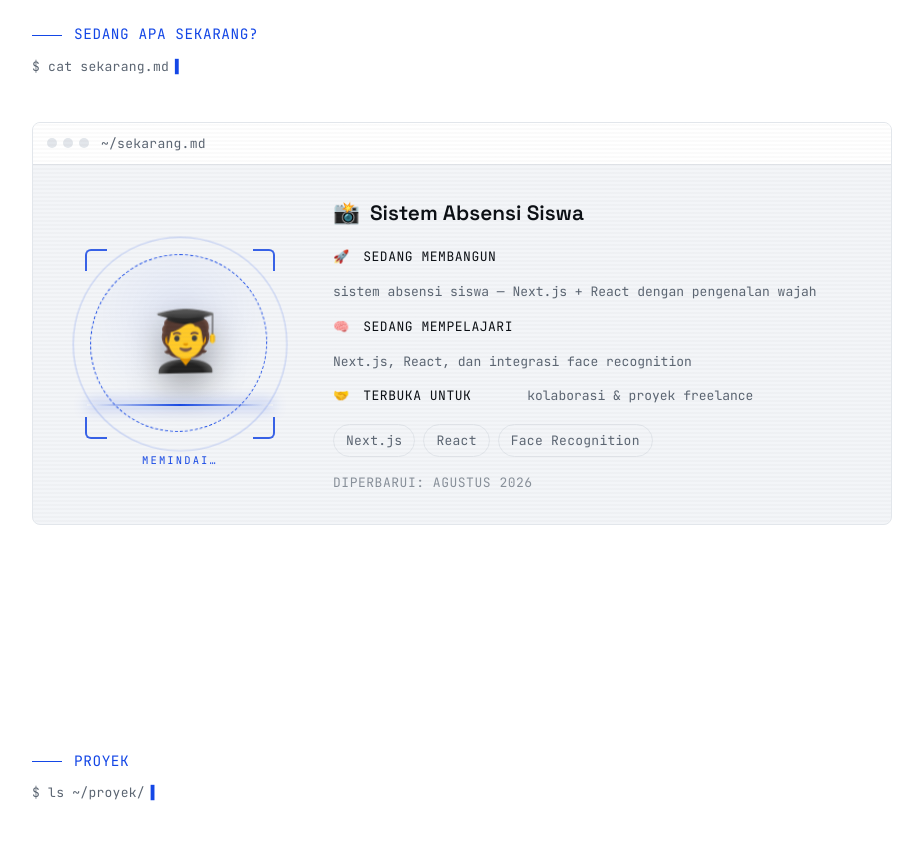
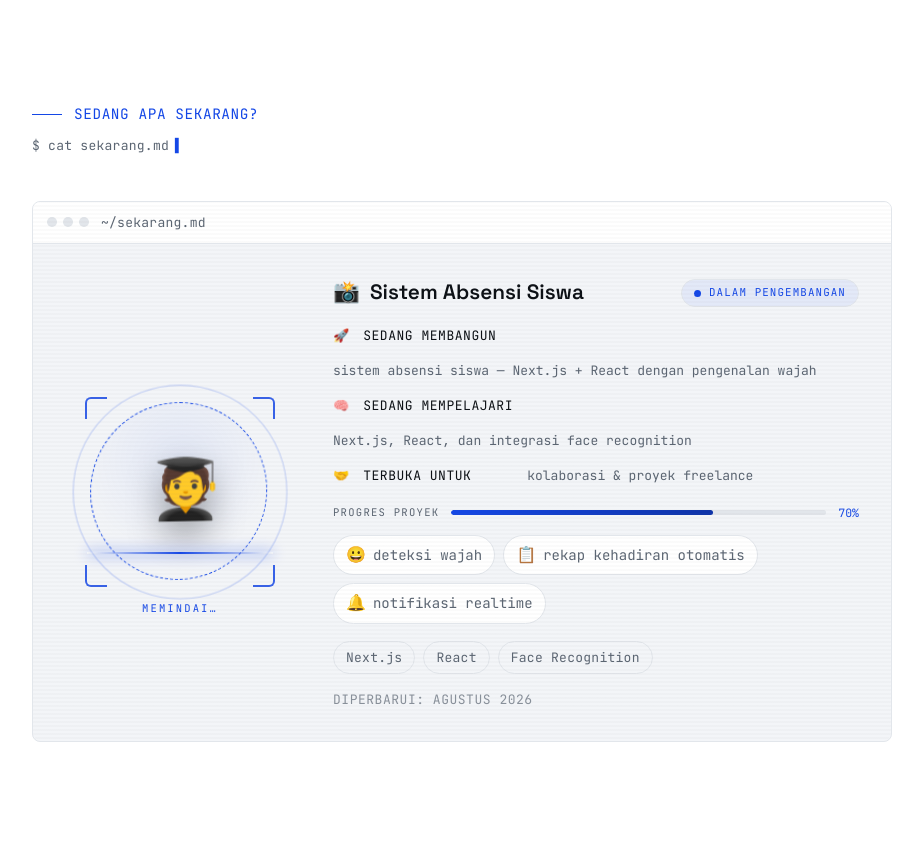
Before and after one commit to kerlan404/portofolio, a plain HTML site: page index.html in a window 1280 px wide. Shown: the part 2660-3506 px from the top of the page, without its empty margins (68-991 px from the left). Drawn offline with Linux system fonts and the light colour scheme.

Commit message:
kontak & konten: about jadi siswa RPL + fullstack + vibe coding (3 bahasa), icon gmail berwarna #EA4335, kontak asli (WA 62859102765755, email, github kerlan404, IG devick404), section Sekarang + badge status + progress bar 70% (CSS var) + fitur chips

```diff
--- a/css/style.css
+++ b/css/style.css
@@ -876,6 +876,10 @@ html[data-theme='dark'] .tech-chip img[src$='nextdotjs.svg'] {
   display: flex; flex-direction: column; gap: 13px;
   min-width: 0;
 }
+.now-head {
+  display: flex; align-items: center; justify-content: space-between;
+  gap: 12px; flex-wrap: wrap;
+}
 .now-title {
   display: flex; align-items: center; gap: 10px;
   font-family: var(--display);
@@ -885,6 +889,24 @@ html[data-theme='dark'] .tech-chip img[src$='nextdotjs.svg'] {
   margin-bottom: 2px;
 }
 .now-title .now-emoji { font-size: 1.35rem; }
+/* status "dalam pengembangan" (dot berdenyut) */
+.now-status {
+  display: inline-flex; align-items: center; gap: 8px;
+  font-family: var(--mono);
+  font-size: 0.68rem;
+  letter-spacing: 0.1em;
+  text-transform: uppercase;
+  color: var(--accent);
+  border: 1px solid var(--border);
+  border-radius: 999px;
+  padding: 4px 12px;
+  background: var(--accent-soft);
+}
+.now-status .dot {
+  width: 7px; height: 7px; border-radius: 50%;
+  background: var(--accent);
+  animation: live-pulse 1.8s ease-out infinite;
+}
 .now-row {
   display: flex; align-items: baseline; gap: 14px; flex-wrap: wrap;
 }
@@ -896,6 +918,64 @@ html[data-theme='dark'] .tech-chip img[src$='nextdotjs.svg'] {
   min-width: 150px;
 }
 .now-val { color: var(--ink-muted); }
+/* progress bar proyek (ubah nilai di sini untuk mengubah % tampilan) */
+.now-progress {
+  --now-progress: 70%;
+  display: flex; align-items: center; gap: 12px;
+  margin-top: 4px;
+}
+.now-progress-label {
+  font-size: 0.66rem;
+  letter-spacing: 0.12em;
+  text-transform: uppercase;
+  color: var(--ink-muted);
+  white-space: nowrap;
+}
+.now-progress-track {
+  flex: 1;
+  height: 5px;
+  border-radius: 4px;
+  background: var(--border);
+  overflow: hidden;
+}
+.now-progress-track i {
+  display: block;
+  height: 100%;
+  width: var(--now-progress);
+  border-radius: 4px;
+  background: linear-gradient(90deg, var(--accent), var(--accent-dim));
+  transform-origin: left;
+  animation: progress-grow 1.6s cubic-bezier(0.22, 1, 0.36, 1) both;
+}
+.now-progress-pct {
+  font-size: 0.72rem;
+  color: var(--accent);
+  white-space: nowrap;
+}
+@keyframes progress-grow {
+  from { transform: scaleX(0); }
+  to { transform: scaleX(1); }
+}
+/* daftar fitur (emoji chips) */
+.now-feats {
+  display: flex; flex-wrap: wrap; gap: 8px;
+}
+.now-feats li {
+  display: inline-flex; align-items: center; gap: 7px;
+  padding: 6px 12px;
+  border: 1px solid var(--border);
+  border-radius: 999px;
+  background: var(--bg);
+  font-size: var(--fs-small);
+  color: var(--ink-muted);
+  transition: border-color var(--dur) ease, color var(--dur) ease, transform 0.15s ease;
+}
+.now-feats li:hover {
+  border-color: var(--accent);
+  color: var(--ink);
+  transform: translateY(-2px);
+}
+.now-feats .feat-emoji { font-size: 1rem; }
 .now-tags { display: flex; flex-wrap: wrap; gap: 8px; margin-top: 4px; }
 .now-meta {
   margin-top: 2px;
--- a/index.html
+++ b/index.html
@@ -271,10 +271,23 @@
             <span class="scan-caption" data-i18n="now.scanLabel">MEMINDAI…</span>
           </div>
           <div class="now-info">
-            <p class="now-title"><span class="now-emoji" aria-hidden="true">📸</span><span data-i18n="now.projectName">Sistem Absensi Siswa</span></p>
+            <div class="now-head">
+              <p class="now-title"><span class="now-emoji" aria-hidden="true">📸</span><span data-i18n="now.projectName">Sistem Absensi Siswa</span></p>
+              <span class="now-status"><span class="dot" aria-hidden="true"></span><span data-i18n="now.status">dalam pengembangan</span></span>
+            </div>
             <p class="now-row"><span class="now-ico" aria-hidden="true">🚀</span><span class="now-key" data-i18n="now.build">sedang membangun</span><span class="now-val" data-i18n="now.buildVal">sistem absensi siswa — Next.js + React dengan pengenalan wajah</span></p>
             <p class="now-row"><span class="now-ico" aria-hidden="true">🧠</span><span class="now-key" data-i18n="now.learn">sedang mempelajari</span><span class="now-val" data-i18n="now.learnVal">Next.js, React, dan integrasi face recognition</span></p>
             <p class="now-row"><span class="now-ico" aria-hidden="true">🤝</span><span class="now-key" data-i18n="now.open">terbuka untuk</span><span class="now-val" data-i18n="now.openVal">kolaborasi & proyek freelance</span></p>
+            <div class="now-progress">
+              <span class="now-progress-label" data-i18n="now.progress">progres proyek</span>
+              <span class="now-progress-track"><i></i></span>
+              <span class="now-progress-pct">70%</span>
+            </div>
+            <ul class="now-feats">
+              <li><span class="feat-emoji" aria-hidden="true">😀</span><span data-i18n="now.f1">deteksi wajah</span></li>
+              <li><span class="feat-emoji" aria-hidden="true">📋</span><span data-i18n="now.f2">rekap kehadiran otomatis</span></li>
+              <li><span class="feat-emoji" aria-hidden="true">🔔</span><span data-i18n="now.f3">notifikasi realtime</span></li>
+            </ul>
             <ul class="now-tags">
               <li class="tag">Next.js</li>
               <li class="tag">React</li>
@@ -447,7 +460,7 @@
               <span class="social-row-arrow" aria-hidden="true">↗</span>
             </a>
             <a class="social-row" href="#" data-social="email">
-              <span class="social-row-ico"><svg viewBox="0 0 24 24" width="18" height="18" fill="none" stroke="currentColor" stroke-width="2" stroke-linecap="round" stroke-linejoin="round" aria-hidden="true"><rect x="2" y="4" width="20" height="16" rx="2"/><path d="m22 7-10 6L2 7"/></svg></span>
+              <span class="social-row-ico"><img src="assets/icons/gmail.svg" alt="" width="18" height="18" loading="lazy"></span>
               <span class="social-row-name">Email</span>
               <span class="social-row-arrow" aria-hidden="true">↗</span>
             </a>
@@ -468,7 +481,7 @@
         <a class="footer-link" href="#" data-social="github" target="_blank" rel="noopener" aria-label="GitHub"><span class="footer-link-ico"><img src="assets/icons/github.svg" alt="" width="14" height="14" loading="lazy"></span>GitHub</a>
         <a class="footer-link" href="#" data-social="instagram" target="_blank" rel="noopener" aria-label="Instagram"><span class="footer-link-ico"><img src="assets/icons/instagram.svg" alt="" width="14" height="14" loading="lazy"></span>Instagram</a>
         <a class="footer-link" href="#" data-social="whatsapp" target="_blank" rel="noopener" aria-label="WhatsApp"><span class="footer-link-ico"><img src="assets/icons/whatsapp.svg" alt="" width="14" height="14" loading="lazy"></span>WhatsApp</a>
-        <a class="footer-link" href="#" data-social="email" aria-label="Email"><span class="footer-link-ico"><svg viewBox="0 0 24 24" width="14" height="14" fill="none" stroke="currentColor" stroke-width="2" stroke-linecap="round" stroke-linejoin="round" aria-hidden="true"><rect x="2" y="4" width="20" height="16" rx="2"/><path d="m22 7-10 6L2 7"/></svg></span>Email</a>
+        <a class="footer-link" href="#" data-social="email" aria-label="Email"><span class="footer-link-ico"><img src="assets/icons/gmail.svg" alt="" width="14" height="14" loading="lazy"></span>Email</a>
         <a class="footer-top-link" href="#hero" aria-label="Kembali ke atas" data-i18n="footer.backTop">kembali ke atas ↑</a>
       </div>
     </div>
--- a/js/data.js
+++ b/js/data.js
@@ -7,10 +7,10 @@ const CONFIG = {
   name: 'Mochammad Rezy Alfarabi',  // Nama besar di hero (efek mengetik)
   nameShort: 'M.Rezy Alfarabi',        // Nama di navbar & footer
   role: 'Full Stack Developer',  // Peran di terminal hero
-  github: 'https://github.com/username',
-  instagram: 'https://instagram.com/username',
-  whatsapp: '6281234567890',   // Nomor WA, format internasional tanpa '+'
-  email: 'email@example.com',
+  github: 'https://github.com/kerlan404',
+  instagram: 'https://www.instagram.com/devick404?igsh=azVnNjFzcG5lb2k1',
+  whatsapp: '62859102765755',   // Nomor WA 0859102765755 → format internasional tanpa '+'
+  email: 'mochammadrezyalfarabi@gmail.com',
 };
 
 /* ----- Loading screen: kata "halo" dari berbagai bahasa ----- */
@@ -65,19 +65,24 @@ const I18N = {
     'win.social': '~/kontak.txt',
 
     'now.projectName': 'Sistem Absensi Siswa',
+    'now.status': 'dalam pengembangan',
     'now.build': 'sedang membangun',
     'now.learn': 'sedang mempelajari',
     'now.open': 'terbuka untuk',
     'now.buildVal': 'sistem absensi siswa — Next.js + React dengan pengenalan wajah',
     'now.learnVal': 'Next.js, React, dan integrasi face recognition',
     'now.openVal': 'kolaborasi & proyek freelance',
+    'now.progress': 'progres proyek',
+    'now.f1': 'deteksi wajah',
+    'now.f2': 'rekap kehadiran otomatis',
+    'now.f3': 'notifikasi realtime',
     'now.scanLabel': 'MEMINDAI…',
     'now.updated': 'diperbarui: Agustus 2026',
 
     'contact.response': 'biasanya membalas dalam 1×24 jam',
 
-    'about.p1': 'Saya seorang full stack developer yang menikmati proses membangun produk dari nol: merancang database, menulis API, sampai merapikan antarmuka pengguna. Saya percaya kode yang baik adalah kode yang mudah dibaca, dan produk yang baik adalah produk yang terasa sederhana bagi penggunanya.',
-    'about.p2': 'Fokus saya saat ini adalah pengembangan web full-stack dan pengalaman pengguna. Di waktu luang, saya suka mengeksplorasi tools developer baru, berkontribusi ke open source, dan sesekali menulis artikel teknis.',
+    'about.p1': 'Saya siswa RPL (Rekayasa Perangkat Lunak) yang juga berkarya sebagai full stack developer. Saya menikmati proses membangun produk dari nol — merancang database, menulis API, sampai merapikan antarmuka pengguna. Saya percaya kode yang baik adalah kode yang mudah dibaca, dan produk yang baik adalah produk yang terasa sederhana bagi penggunanya.',
+    'about.p2': 'Saya juga penggemar vibe coding: menuangkan ide dengan bantuan AI supaya cepat jadi prototipe, lalu merapikannya menjadi kode yang solid dan terstruktur. Fokus saya saat ini adalah pengembangan web full-stack dan pengalaman pengguna. Di waktu luang, saya suka mengeksplorasi tools developer baru, berkontribusi ke open source, dan sesekali menulis artikel teknis.',
 
     'exp1.role': 'Siswa — SMK Jakarta Pusat 1',
     'exp1.desc': 'Siswa kelas XII RPL 2 di SMK Jakarta Pusat 1 — mendalami pengembangan web full stack dan belajar basis data (MySQL): merancang skema, menulis query, sampai mengintegrasikannya ke aplikasi web.',
@@ -158,19 +163,24 @@ const I18N = {
     'win.social': '~/contact.txt',
 
     'now.projectName': 'Student Attendance System',
+    'now.status': 'in development',
     'now.build': 'currently building',
     'now.learn': 'currently learning',
     'now.open': 'open to',
     'now.buildVal': 'student attendance system — Next.js + React with face recognition',
     'now.learnVal': 'Next.js, React, and face recognition integration',
     'now.openVal': 'collaboration & freelance work',
+    'now.progress': 'project progress',
+    'now.f1': 'face detection',
+    'now.f2': 'automatic attendance recap',
+    'now.f3': 'realtime notifications',
     'now.scanLabel': 'SCANNING…',
     'now.updated': 'updated: August 2026',
 
     'contact.response': 'usually replies within 24h',
 
-    'about.p1': 'I am a full stack developer who enjoys building products from scratch: designing databases, writing APIs, and polishing user interfaces. I believe good code is code that is easy to read, and a good product is one that feels simple to its users.',
-    'about.p2': 'My current focus is full-stack web development and user experience. In my spare time, I like exploring new developer tools, contributing to open source, and occasionally writing technical articles.',
+    'about.p1': 'I am an RPL (Software Engineering) student who also works as a full stack developer. I enjoy building products from scratch — designing databases, writing APIs, and polishing user interfaces. I believe good code is code that is easy to read, and a good product is one that feels simple to its users.',
+    'about.p2': 'I am also a vibe coder: pouring ideas with AI assistance to get a prototype fast, then refining them into solid, structured code. My current focus is full-stack web development and user experience. In my spare time, I like exploring new developer tools, contributing to open source, and occasionally writing technical articles.',
 
     'exp1.role': 'Student — SMK Jakarta Pusat 1',
     'exp1.desc': 'Grade XII student of RPL 2 at SMK Jakarta Pusat 1 — diving into full stack web development and learning databases (MySQL): designing schemas, writing queries, and integrating them into web apps.',
@@ -235,8 +245,8 @@ const I18N = {
     'ticker.5': 'SIGINT: スクロールはここまで',
     'ticker.6': 'syntax error: コーヒーのない人生',
 
-    'about.p1': '私はフルスタック開発者として、データベース設計からAPI、UIの仕上げまで、プロダクトをゼロから作り上げる過程を楽しんでいます。良いコードは読みやすいコードであり、良いプロダクトは使う人にとってシンプルに感じられるものだと考えています。',
-    'about.p2': '現在はフルスタックなWeb開発とユーザー体験に注力しています。空き時間には新しい開発ツールを試したり、オープンソースへの貢献や技術記事の執筆をしたりしています。',
+    'about.p1': '私はRPL（ソフトウェアエンジニアリング科）の学生で、フルスタック開発者としても活動しています。データベース設計からAPI、UIの仕上げまで、プロダクトをゼロから作り上げる過程を楽しんでいます。良いコードは読みやすいコードであり、良いプロダクトは使う人にとってシンプルに感じられるものだと考えています。',
+    'about.p2': 'また、vibe coding（AIの力を借りてアイデアを素早くプロトタイプ化し、それを堅牢で構造化されたコードへ仕上げる手法）の実践者でもあります。現在はフルスタックなWeb開発とユーザー体験に注力しています。空き時間には新しい開発ツールを試したり、オープンソースへの貢献や技術記事の執筆をしたりしています。',
 
     'about.stats.years': '年のコーディング経験',
     'about.stats.projects': '件のプロジェクト',
@@ -270,12 +280,17 @@ const I18N = {
     'win.social': '~/連絡.txt',
 
     'now.projectName': '学生出席管理システム',
+    'now.status': '開発中',
     'now.build': '現在開発中',
     'now.learn': '現在学習中',
     'now.open': '募集中',
     'now.buildVal': '生徒の出席管理システム — Next.js + React で顔認証を導入',
     'now.learnVal': 'Next.js、React、顔認証の統合',
     'now.openVal': 'コラボレーション & フリーランス案件',
+    'now.progress': 'プロジェクト進捗',
+    'now.f1': '顔認証',
+    'now.f2': '出席集計の自動化',
+    'now.f3': 'リアルタイム通知',
     'now.scanLabel': 'スキャン中…',
     'now.updated': '最終更新: 2026年8月',
 
```
Also changed, not shown: js/main.js (+8 -0 lines), assets/icons/gmail.svg (added).
